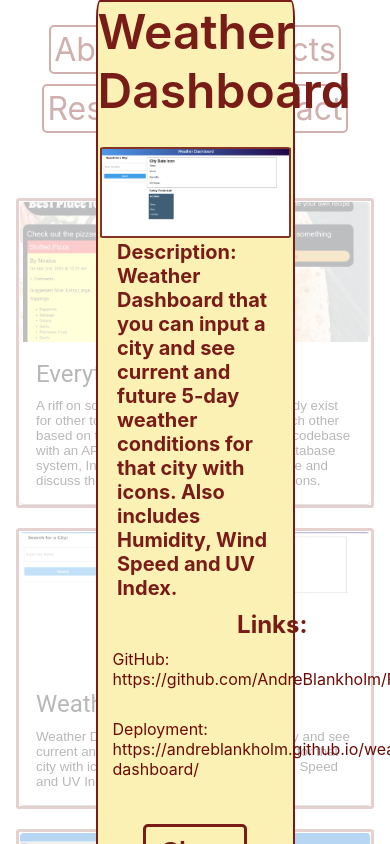
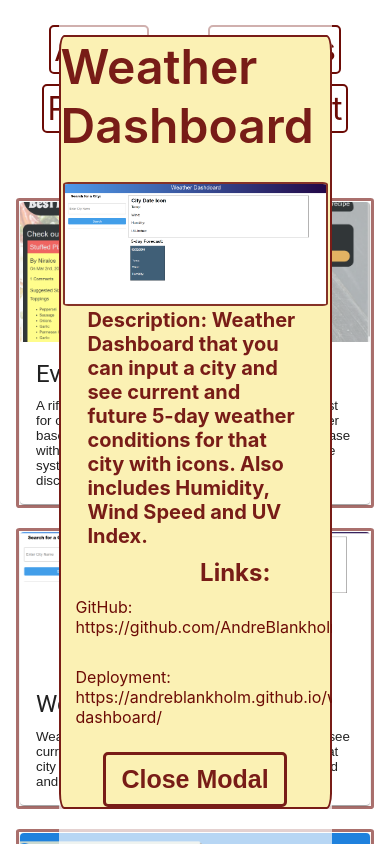
Before and after one commit to AndreBlankholm/Portfolio, a React (Create React App) app: page /projects in a window 390 px wide. Both pictures are taken after a click on the element 195 px from the left and 668 px from the top of the page. Shown: the top 844 px of the page. Built offline with nearby package versions, Linux system fonts and the light colour scheme.

Commit message:
still adjusting modal, github deploy is troublesome..forreal

```diff
--- a/src/components/Modal/Modal.css
+++ b/src/components/Modal/Modal.css
@@ -10,6 +10,7 @@
     display: flex;
     margin-right: auto;
     margin-left: auto;
+    width: 70%;
   }
 
 
@@ -24,7 +25,7 @@
     flex-direction: column;
     background: rgb(251, 241, 180);
     border-radius: 5px;
-    max-width: 50%;
+    min-width: 50%;
     margin:  auto;
     padding: auto;
 
@@ -74,7 +75,7 @@
     padding: 5px;
     margin-right: auto;
     margin-left: auto;
-    margin-bottom: 20px;
+
     color:  rgb(120, 28, 23);
 
 
@@ -107,25 +108,3 @@
     text-decoration: underline;
     color: rgb(255, 145, 0);
   }
-
-
-
-  @media screen and (max-width: 768px) {
-
-    .modalBackdrop {
-
-    }
-
-    .modalContainer{
-      display: flex;
-      justify-content: center;
-      margin: auto
-
-    };
-      .modalTitle {
-        display: flex;
-        flex-wrap: wrap;
-        justify-content: center;
-      }
-
-  };
--- a/src/components/Modal/Modal.js
+++ b/src/components/Modal/Modal.js
@@ -19,6 +19,7 @@ function Modal(props) {
           <p className="description">
             Description: {currentProject.description}
           </p>
+
         </div>
         <div className="hyperLinks">
         <h2>Links:</h2>
@@ -38,7 +39,7 @@ function Modal(props) {
         </div>
 
         <button className="modal-button" type="button" onClick={() => onClose(currentProject.id)}>
-          Close
+          Close Modal
         </button>
       </div>
     </div>
```
